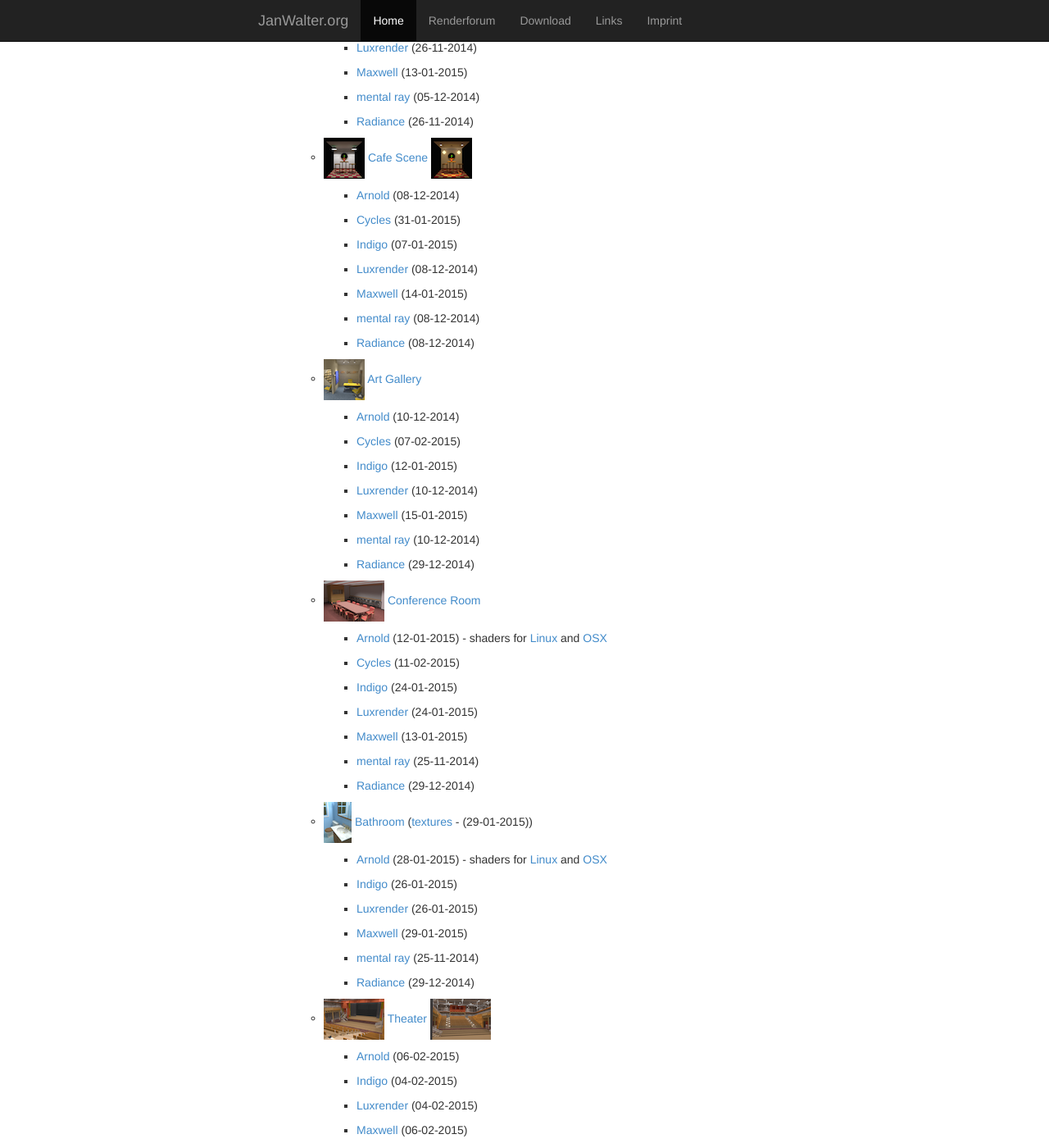
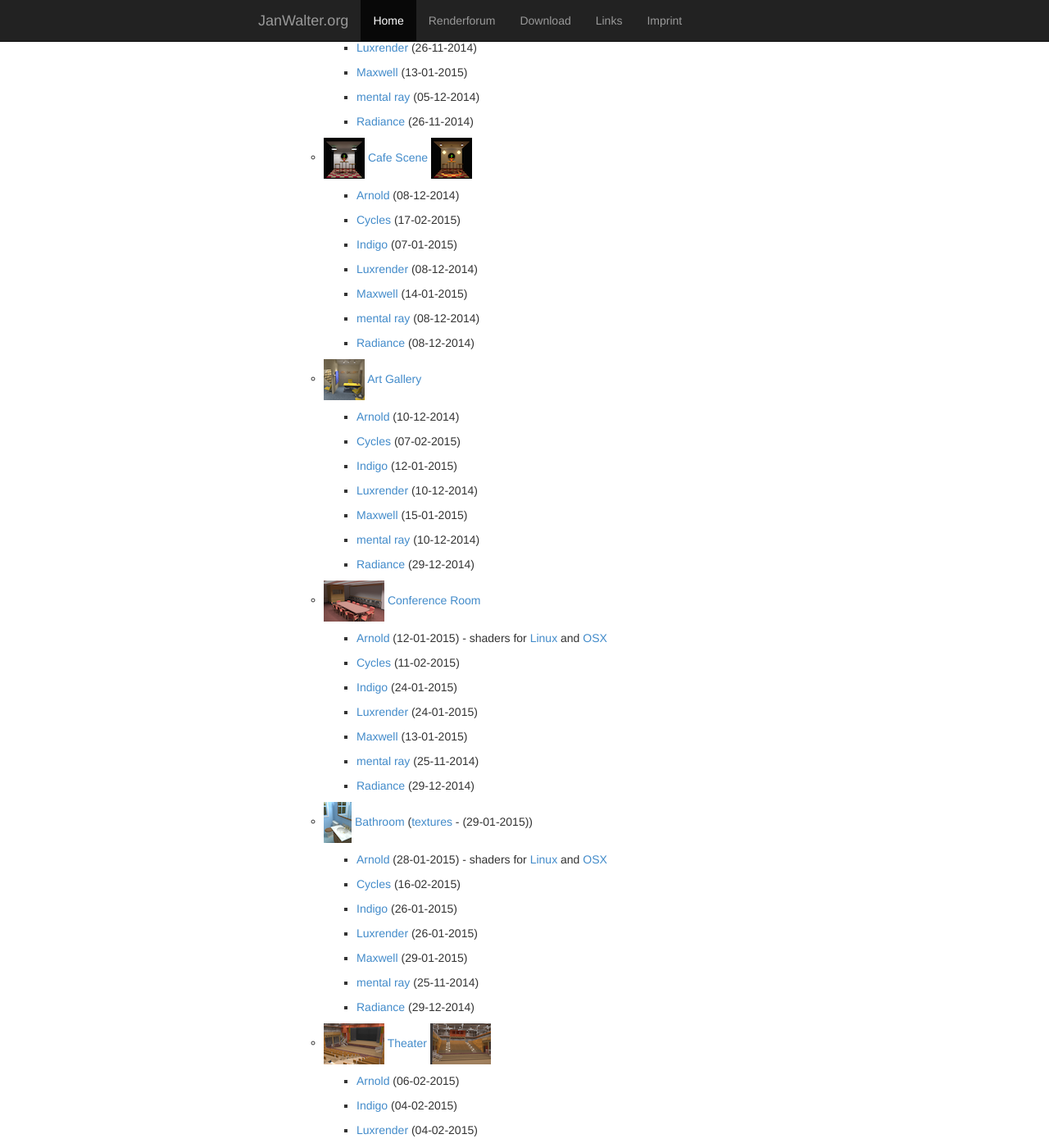
Before and after one commit to wahn/jan_walter_org, a Jekyll site: the page built from download/index.md, in a window 1280 px wide and 1400 px high, scrolled down 722 px. Shown: the whole window at 82% size. Built offline with Jekyll 4.4.1, drawn with Linux system fonts in a browser that asks for light colours; Markdown is read by kramdown in place of the engine named in the settings.

Commit message:
Download link for the bathroom scene in Cycles' file format. Update for cafe scene.

```diff
--- a/download/index.md
+++ b/download/index.md
@@ -67,7 +67,7 @@
 
         + [Arnold](https://www.janwalter.org/Download/Scenes/cafe_scene_ass.tar.gz) (08-12-2014)
 
-        + [Cycles](https://www.janwalter.org/Download/Scenes/cafe_scene_blend.tar.gz) (31-01-2015)
+        + [Cycles](https://www.janwalter.org/Download/Scenes/cafe_scene_blend.tar.gz) (17-02-2015)
 
         + [Indigo](https://www.janwalter.org/Download/Scenes/cafe_scene_igs.tar.gz) (07-01-2015)
 
@@ -126,6 +126,8 @@
         [Linux]((https://www.janwalter.org/Download/Scenes/rad_shaders_linux_arnold_4.2.2.0.tar.gz))
         and
         [OSX](https://www.janwalter.org/Download/Scenes/rad_shaders_macosx_arnold_4.2.2.0.tar.gz)
+
+        + [Cycles](https://www.janwalter.org/Download/Scenes/bathroom_blend.tar.gz) (16-02-2015)
 
         + [Indigo](https://www.janwalter.org/Download/Scenes/bathroom_igs.tar.gz) (26-01-2015)
 
```
